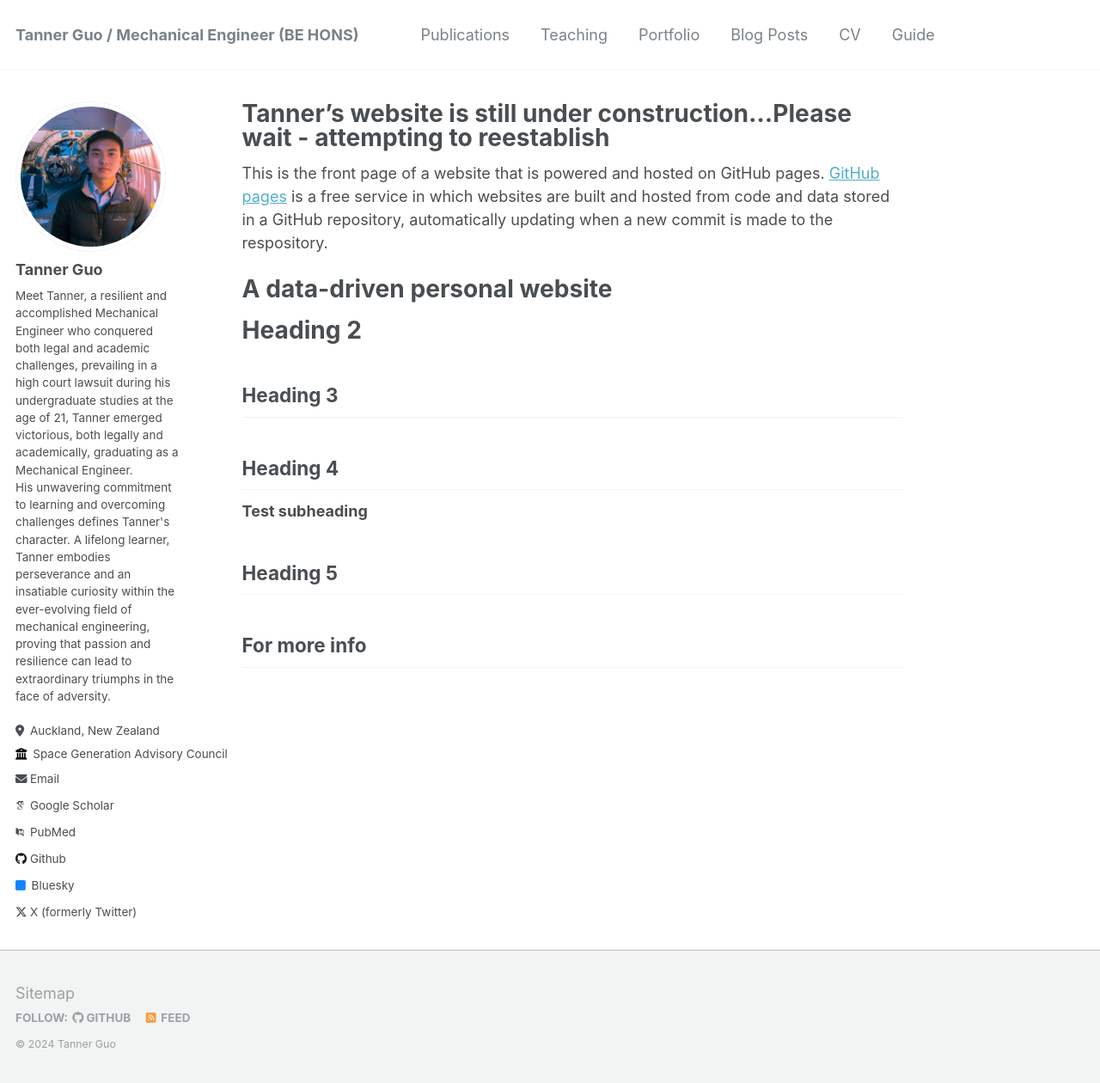
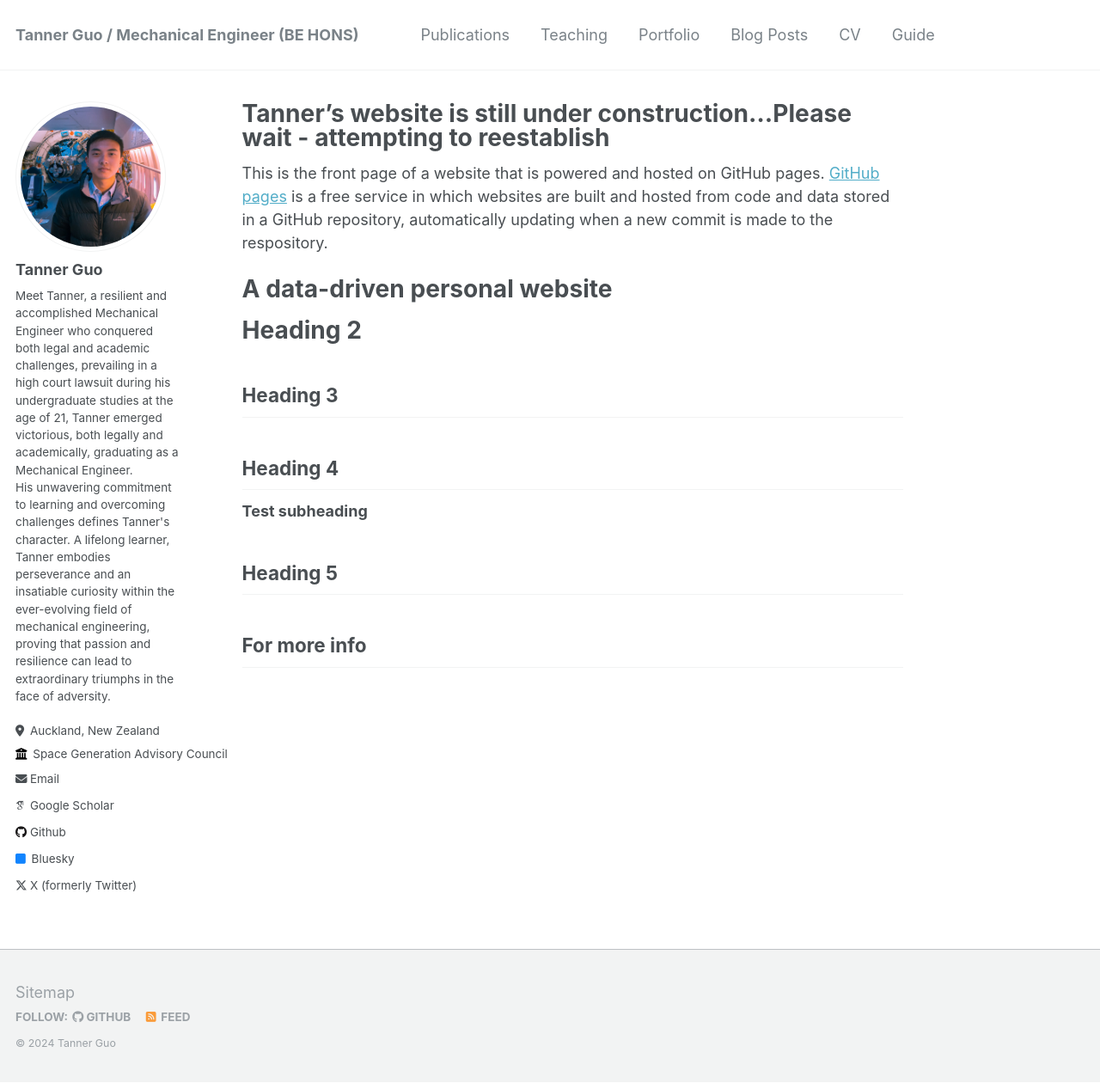
Before and after one commit to Tannerguo/tannerguo.github.io, a Jekyll site: the page built from _pages/about.md, in a window 1280 px wide and 1260 px high. Shown: the whole window at 86% size. Built offline with Jekyll 4.4.1, drawn with Linux system fonts in a browser that asks for light colours; some web fonts are replaced.

Commit message:
Update _config.yml

```diff
--- a/_config.yml
+++ b/_config.yml
@@ -34,8 +34,8 @@
   arxiv            : # URL - Update with the correct link to your profile
   googlescholar    : "https://scholar.google.com/citations?user=PS_CX0AAAAAJ"
   impactstory      : # URL
-  NZLII            : "http://www.nzlii.org/cgi-bin/sinodisp/nz/cases/NZHC/2021/714.html?query=title(zhang%20near%20guo)"
-  pubmed           : "https://www.ncbi.nlm.nih.gov/pubmed/?term=john+snow"
+  nzlii            : "http://www.nzlii.org/cgi-bin/sinodisp/nz/cases/NZHC/2021/714.html?query=title(zhang%20near%20guo)"
+  pubmed           : # "https://www.ncbi.nlm.nih.gov/pubmed/?term=john+snow"
   researchgate     : # URL
 
   # Repositories and software development
```
